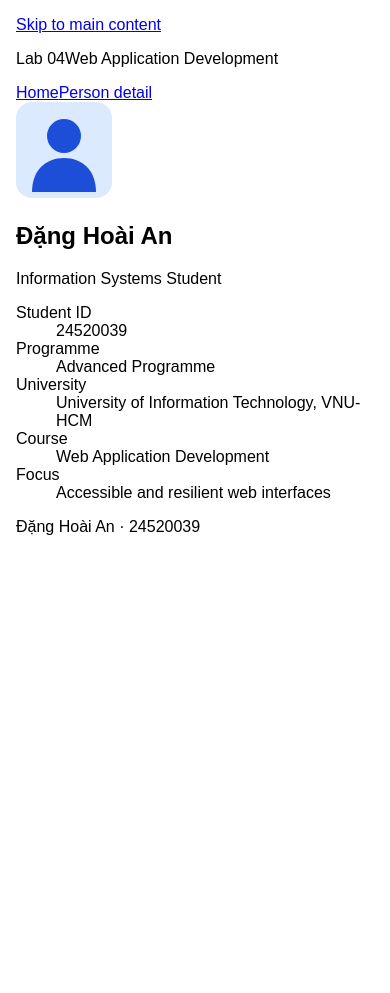
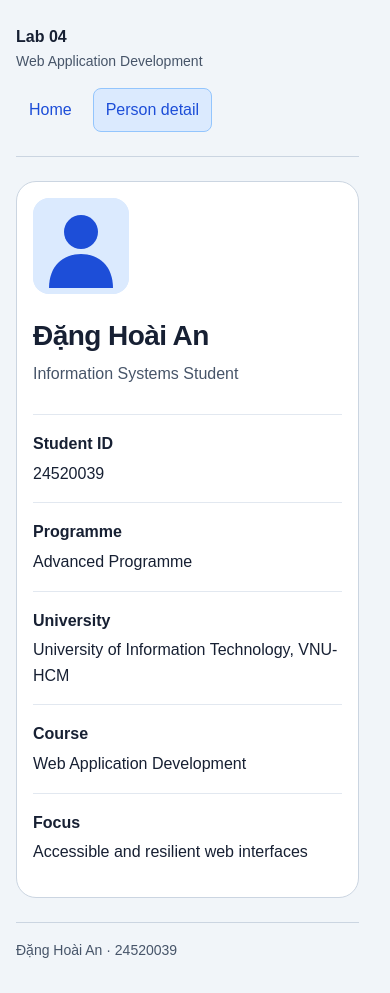
Before and after one commit to Aquarista01/24520039-DangHoaiAn-Lab04, a React (Vite) app: page /person in a window 390 px wide. Before the commit the page ends 844 px from the top, so only its background shows below. Built offline with nearby package versions, Linux system fonts and the light colour scheme.

Commit message:
style: match skeleton geometry and support accessible interactions

```diff
--- a/src/styles.css
+++ b/src/styles.css
@@ -1,5 +1,275 @@
+:root {
+  font-family: Arial, Helvetica, sans-serif;
+  color: #172033;
+  background: #f1f5f9;
+  font-synthesis: none;
+  line-height: 1.6;
+  color-scheme: light;
+}
+
+*,
+*::before,
+*::after {
+  box-sizing: border-box;
+}
+
+html {
+  min-inline-size: 0;
+  scrollbar-gutter: stable;
+}
+
 body {
   margin: 0;
-  padding: 1rem;
-  font-family: Arial, sans-serif;
 }
+
+a {
+  color: #1d4ed8;
+  text-underline-offset: 0.2em;
+}
+
+a:focus-visible {
+  outline: 3px solid #7c3aed;
+  outline-offset: 4px;
+}
+
+.sr-only {
+  position: absolute;
+  width: 1px;
+  height: 1px;
+  padding: 0;
+  margin: -1px;
+  overflow: hidden;
+  clip-path: inset(50%);
+  white-space: nowrap;
+  border: 0;
+}
+
+.skip-link {
+  position: absolute;
+  inset-block-start: 1rem;
+  inset-inline-start: 1rem;
+  z-index: 10;
+  padding: 0.75rem 1rem;
+  background: white;
+  border: 2px solid #1d4ed8;
+  transform: translateY(-200%);
+}
+
+.skip-link:focus {
+  transform: translateY(0);
+}
+
+.app-shell {
+  width: min(calc(100% - 2rem), 64rem);
+  margin-inline: auto;
+}
+
+.site-header {
+  display: flex;
+  flex-wrap: wrap;
+  align-items: center;
+  justify-content: space-between;
+  gap: 1rem;
+  padding-block: 1.5rem;
+  border-block-end: 1px solid #cbd5e1;
+}
+
+.brand {
+  margin: 0;
+  font-weight: 700;
+}
+
+.brand span {
+  display: block;
+  font-size: 0.875rem;
+  font-weight: 400;
+  color: #475569;
+}
+
+nav {
+  display: flex;
+  flex-wrap: wrap;
+  gap: 0.5rem;
+}
+
+.nav-link {
+  padding: 0.5rem 0.75rem;
+  border: 1px solid transparent;
+  border-radius: 0.5rem;
+  text-decoration: none;
+}
+
+.nav-link[aria-current='page'] {
+  background: #dbeafe;
+  border-color: #93c5fd;
+}
+
+main {
+  min-inline-size: 0;
+  padding-block: 1.5rem;
+}
+
+.person-panel,
+.home-panel {
+  padding: clamp(1rem, 3vw, 2rem);
+  border: 1px solid #cbd5e1;
+  border-radius: 1.25rem;
+  background: white;
+}
+
+.home-panel {
+  display: grid;
+  gap: 1rem;
+}
+
+h1 {
+  margin: 0;
+  font-size: clamp(1.75rem, 4vw, 2.25rem);
+  line-height: 1.25;
+  letter-spacing: -0.02em;
+  overflow-wrap: anywhere;
+}
+
+p {
+  margin: 0;
+}
+
+.eyebrow {
+  color: #475569;
+  font-size: 0.875rem;
+  font-weight: 700;
+}
+
+.button-link {
+  justify-self: start;
+  padding: 0.75rem 1rem;
+  border-radius: 0.5rem;
+  background: #1d4ed8;
+  color: white;
+  text-decoration: none;
+}
+
+.person-layout {
+  display: grid;
+  gap: 1.75rem;
+}
+
+.person-hero {
+  display: flex;
+  align-items: flex-start;
+  gap: 1.5rem;
+}
+
+.avatar {
+  display: block;
+  inline-size: 6rem;
+  block-size: 6rem;
+  aspect-ratio: 1;
+  flex: 0 0 6rem;
+  object-fit: cover;
+  border-radius: 1rem;
+  background: #dbeafe;
+}
+
+.person-heading {
+  flex: 1;
+  min-inline-size: 0;
+}
+
+.person-role {
+  margin-block-start: 0.5rem;
+  color: #475569;
+}
+
+.person-facts {
+  display: grid;
+  margin: 0;
+}
+
+.fact-row {
+  display: grid;
+  grid-template-columns: minmax(8rem, 1fr) minmax(0, 2fr);
+  gap: 0.5rem 1.5rem;
+  padding-block: 1rem;
+  border-block-start: 1px solid #e2e8f0;
+}
+
+dt {
+  margin: 0;
+  font-weight: 700;
+}
+
+dd {
+  min-inline-size: 0;
+  margin: 0;
+  overflow-wrap: anywhere;
+}
+
+.text-slot {
+  display: block;
+}
+
+.skeleton-text {
+  position: relative;
+}
+
+.skeleton-sizing {
+  visibility: hidden;
+}
+
+.skeleton-text::after {
+  content: '';
+  position: absolute;
+  inset: 0.22em 0;
+  border-radius: 0.35rem;
+  background: #dbe3ee;
+}
+
+.skeleton-block {
+  background: #dbe3ee;
+}
+
+.skeleton-block,
+.skeleton-text::after {
+  animation: skeleton-pulse 1.4s ease-in-out infinite alternate;
+}
+
+.site-footer {
+  padding-block: 1rem 2rem;
+  border-block-start: 1px solid #cbd5e1;
+  color: #475569;
+  font-size: 0.875rem;
+}
+
+@keyframes skeleton-pulse {
+  from {
+    opacity: 0.5;
+  }
+
+  to {
+    opacity: 1;
+  }
+}
+
+@media (max-width: 600px) {
+  .site-header {
+    align-items: flex-start;
+    flex-direction: column;
+  }
+
+  .person-hero {
+    flex-direction: column;
+  }
+
+  .fact-row {
+    grid-template-columns: minmax(0, 1fr);
+    gap: 0.25rem;
+  }
+}
+
+@media (prefers-reduced-motion: reduce) {
+  .skeleton-block,
+  .skeleton-text::after {
+    animation: none;
+  }
+}
```
Also changed, not shown: 1 other file (tests, documents, lock files or other folders).
